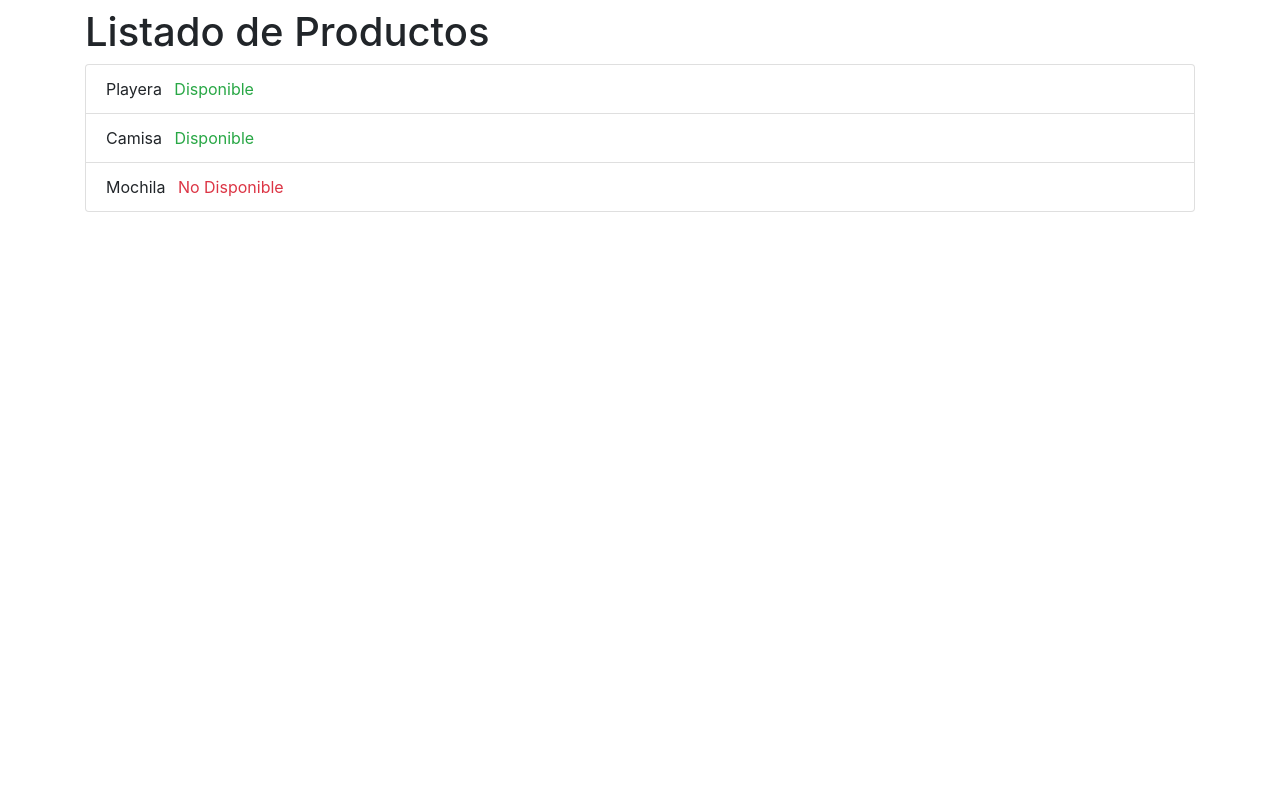
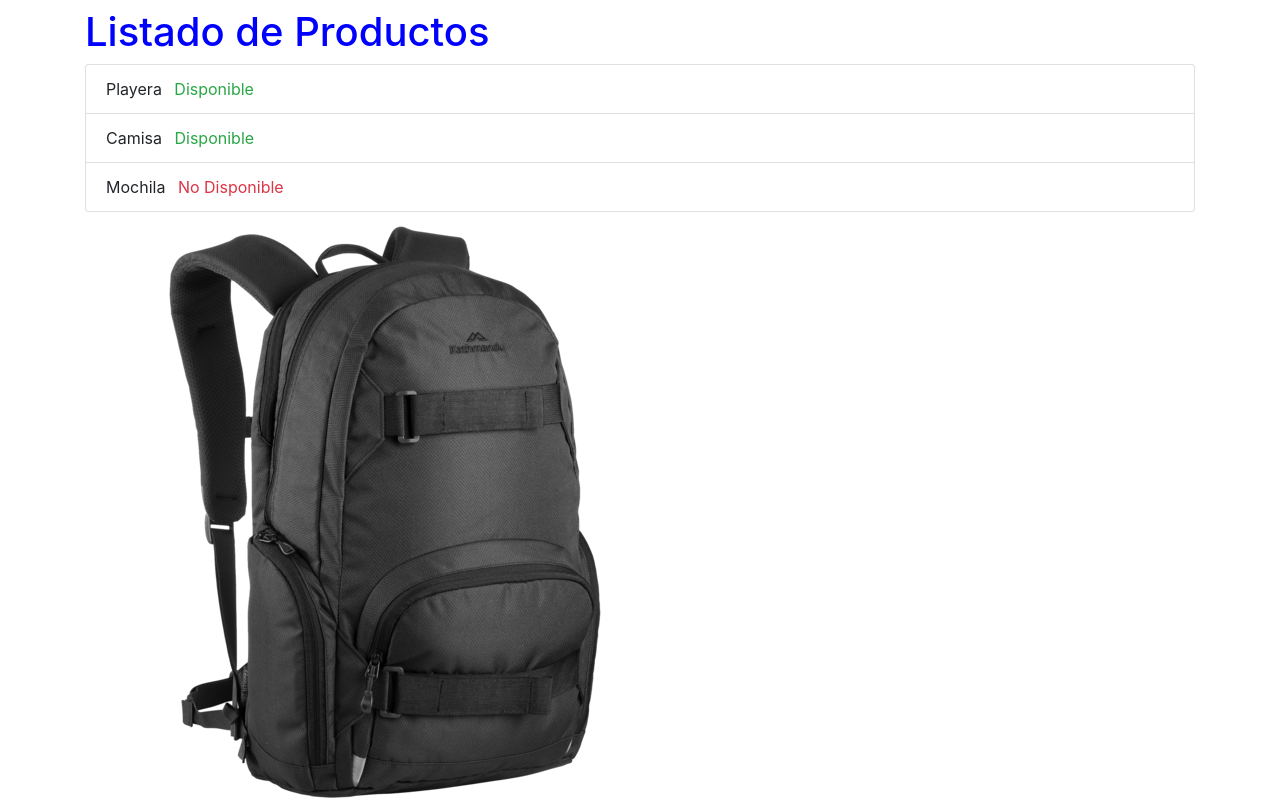
Before and after one commit to Hiro-Cabello/StoreJairo, a Django app: page /render/ in a window 1280 px wide. Before the commit the page ends 212 px from the top, so only its background shows below. Run offline with Django 3.2, Linux system fonts and the light colour scheme.

Commit message:
estructura correcta para leer archivos estaticos

```diff
--- a/StoreJairo/views.py
+++ b/StoreJairo/views.py
@@ -1,7 +1,7 @@
 from django.http import HttpResponse
 from django.shortcuts import render
 
-# ()   { }
+# ()   { }  <!--  -->
 #Recordar que luego de crear la funcion se tiene que asociar con una URL
 #def index(request):
 #    return HttpResponse('Hola Mundo!')
--- /dev/null
+++ b/static/css/style.css
@@ -0,0 +1,3 @@
+h1{
+    color:blue
+}
--- /dev/null
+++ b/static/js/main.js
@@ -0,0 +1,2 @@
+
+console.log("Hola mundo desde main.js")
--- a/templates/index.html
+++ b/templates/index.html
@@ -1,9 +1,14 @@
+<!--Para que un archivo se pueda ejecutar de forma estatico se tiene que
+usar la siguiente sentencia -->
+{% load static %}
+
 <!DOCTYPE html>
 <html lang="en">
 <head>
     <meta charset="UTF-8">
     <meta name="viewport" content="width=device-width, initial-scale=1.0">
     <link rel="stylesheet" href="https://cdn.jsdelivr.net/npm/bootstrap@4.3.1/dist/css/bootstrap.min.css" integrity="sha384-ggOyR0iXCbMQv3Xipma34MD+dH/1fQ784/j6cY/iJTQUOhcWr7x9JvoRxT2MZw1T" crossorigin="anonymous">
+    <link rel="stylesheet" href="{% static 'css/style.css' %}" >
     <title> {{ nombre }}  </title>
 </head>
 
@@ -53,6 +58,8 @@
                     {% endfor %}
                 </ul>
 
+                <img src="{% static 'images/mochila.png' %}" alt="imagen de mochila">
+
             </div>
         </div>
     </div>
@@ -64,5 +71,8 @@
 <script src="https://code.jquery.com/jquery-3.3.1.slim.min.js" integrity="sha384-q8i/X+965DzO0rT7abK41JStQIAqVgRVzpbzo5smXKp4YfRvH+8abtTE1Pi6jizo" crossorigin="anonymous"></script>
 <script src="https://cdn.jsdelivr.net/npm/popper.js@1.14.7/dist/umd/popper.min.js" integrity="sha384-UO2eT0CpHqdSJQ6hJty5KVphtPhzWj9WO1clHTMGa3JDZwrnQq4sF86dIHNDz0W1" crossorigin="anonymous"></script>
 <script src="https://cdn.jsdelivr.net/npm/bootstrap@4.3.1/dist/js/bootstrap.min.js" integrity="sha384-JjSmVgyd0p3pXB1rRibZUAYoIIy6OrQ6VrjIEaFf/nJGzIxFDsf4x0xIM+B07jRM" crossorigin="anonymous"></script>
+<script src="{% static 'js/main.js' %}"></script>
+<!-- <script src="{% static 'js/main.js' %}"></script> -->
+
 
 </html>
```
Also changed, not shown: StoreJairo/settings.py (+10 -0 lines), static/images/mochila.png (added).
